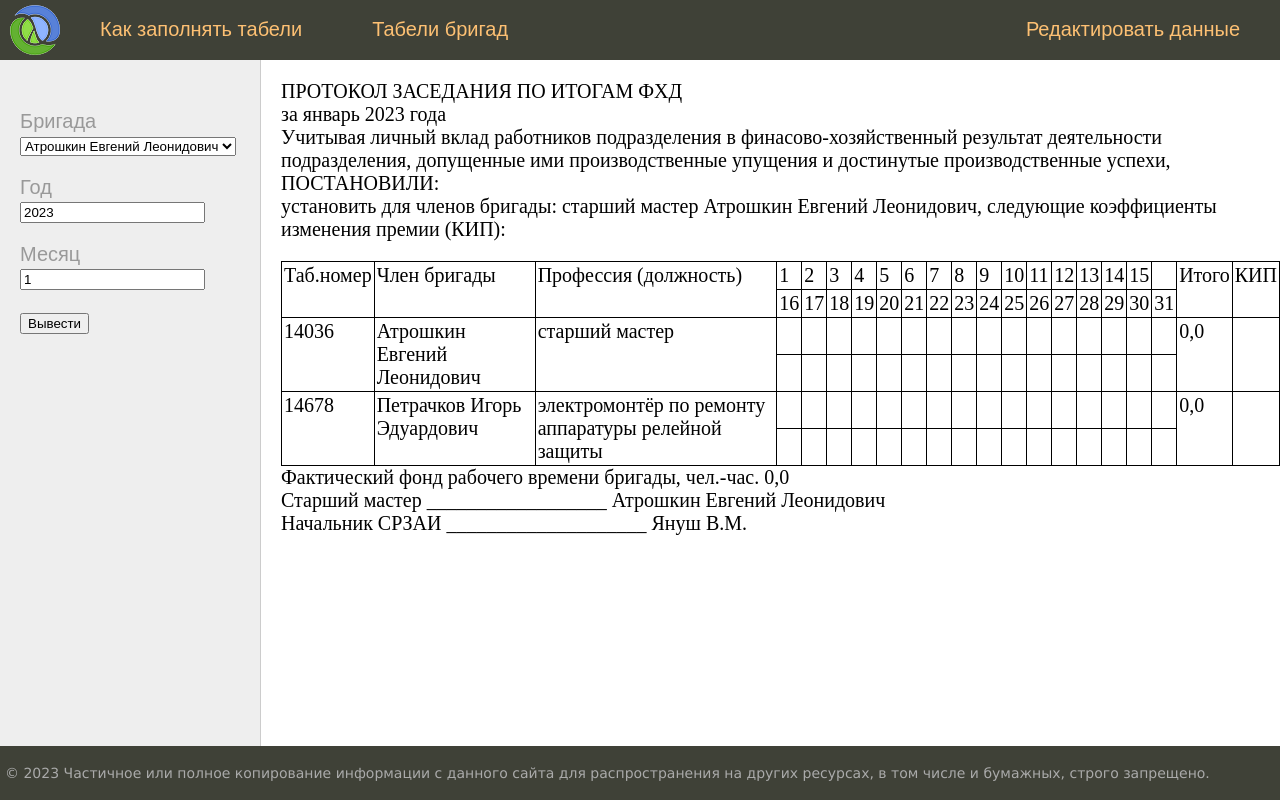
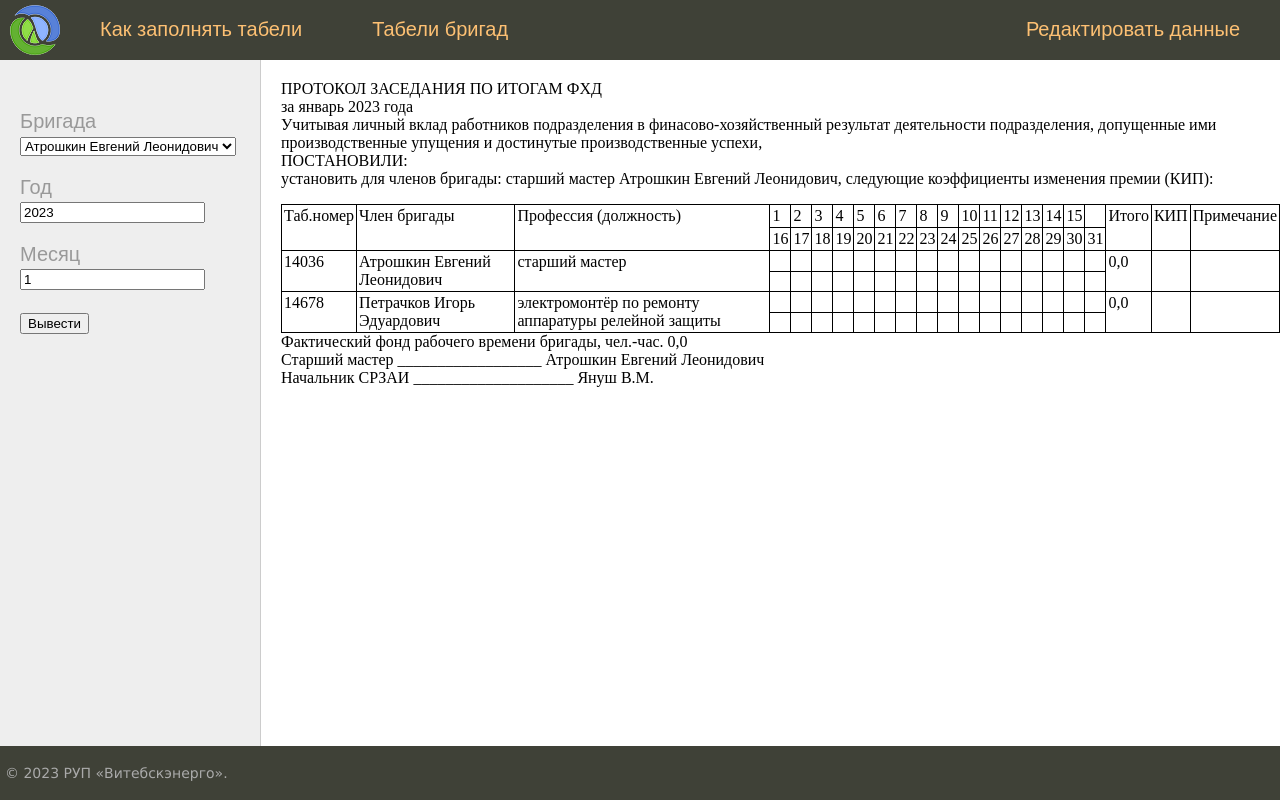
Before and after one commit to vicjan89/EnergoProcess, a Django app: page /tabel/ in a window 1280 px wide. Run offline with Django 4.2, Linux system fonts and the light colour scheme; data comes from the database, SQL or seed files in the repository; both versions use the stored data as it was after the commit; parts of the project's set-up code (start-up, migrations or seed data) failed here and were passed over.

Commit message:
edit print format css, reduced font of tabel.

```diff
--- a/EnergoProcess/tabel/static/tabel/css/styles.css
+++ b/EnergoProcess/tabel/static/tabel/css/styles.css
@@ -266,7 +266,7 @@ ul.content-table li a:hover {color: #F0711C;}
 .content-text {
 	margin: 20px 0 0 20px;
 	color: #000;
-	font-size: 20px;
+	font-size: 16px;
 	font-family: Yandex Sans Display Light;
 }
 
--- a/EnergoProcess/tabel/templates/tabel/base.htm
+++ b/EnergoProcess/tabel/templates/tabel/base.htm
@@ -10,7 +10,7 @@
 </head>
 <body>
 	<table class="table-page" border="0" cellpadding="0" cellspacing="0">
-		<tr style="height:60px"><td>
+		<tr class="header" style="height:60px"><td>
 			{% block mainmenu %}
 				<div class="header">
 					<ul id="mainmenu" class="mainmenu">
@@ -35,8 +35,7 @@
 		<!-- Footer -->
 		<tr><td valign=top>
 				<div id="footer">
-					<p>&copy; 2023 Частичное или полное копирование информации с данного сайта для распространения на других ресурсах,
-						в том числе и бумажных, строго запрещено.</p>
+					<p>&copy; 2023 РУП «Витебскэнерго».</p>
 				</div>
 			</td>
 		</tr>
--- a/EnergoProcess/tabel/templates/tabel/tabel.htm
+++ b/EnergoProcess/tabel/templates/tabel/tabel.htm
@@ -60,6 +60,7 @@
                             <td></td>
                             <td rowspan="2">Итого</td>
                             <td rowspan="2">КИП</td>
+                            <td rowspan="2">Примечание</td>
                         </tr>
                         <tr>
                             <td>16</td>
@@ -102,6 +103,7 @@
                             <td></td>
                             <td rowspan="2">{{ row.34 }}</td>
                             <td rowspan="2"></td>
+                            <td rowspan="2"></td>
                         </tr>
                         <tr>
                             <td>{{ row.16 }}</td>
--- a/EnergoProcess/tabel/views.py
+++ b/EnergoProcess/tabel/views.py
@@ -39,7 +39,8 @@ def tabel(request):
             tabel_dict[i.person.name].append(i.person.position)
             tabel_dict[i.person.name].append(i.person.personnel_number)
             tabel_dict[i.person.name].append(0.0)
-        tabel_dict[i.person.name][i.date_work.day-1] = (str(i.work_time) if i.work_time else '') + (str(i.work_type) if i.work_type != None else '')
+        tabel_dict[i.person.name][i.date_work.day-1] = (str(i.work_time) if i.work_time
+                                                        else '') + ' ' + (str(i.work_type) if i.work_type != None else '')
         tabel_dict[i.person.name][33] += i.work_time if i.work_time else 0.0
     for key, value in tabel_dict.items():
         tabel_row =[key]
```
Also changed, not shown: EnergoProcess/dbase.sqlite3.
